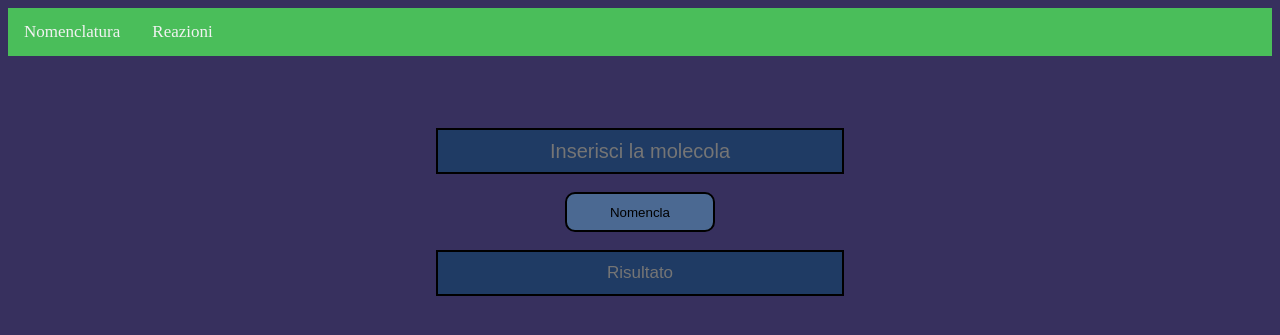
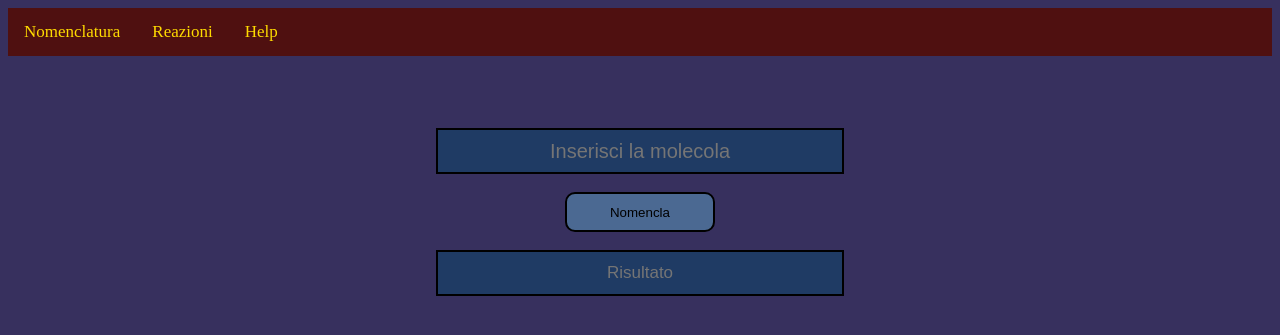
Before and after one commit to g1g1m1m1/nomenclatura, a Flask app: page / in a window 1280 px wide. Shown: the top 335 px of the page. Run offline with Flask 2, Linux system fonts and the light colour scheme.

Commit message:
modified style

```diff
--- a/static/css/main.css
+++ b/static/css/main.css
@@ -23,14 +23,13 @@ h1{
 }
 
 .topnav {
-    background-color: #4abe5a;
+    background-color: #4f1010;
     overflow: hidden;
   }
 
-  /* Style the links inside the navigation bar */
 .topnav a {
     float: left;
-    color: #f2f2f2;
+    color: #ffdb00;
     text-align: center;
     padding: 14px 16px;
     text-decoration: none;
@@ -41,12 +40,6 @@ h1{
     background-color: #ddd;
     color: black;
   }
-
-  /* Add a color to the active/current link
-.topnav a.active {
-    background-color: #4CAF50;
-    color: white;
-  }*/
 
 
 #send{
--- a/templates/index.html
+++ b/templates/index.html
@@ -11,6 +11,7 @@
     <div class="topnav">
         <a onclick="nomenclatura()">Nomenclatura</a>
         <a onclick="reazione()">Reazioni</a>
+        <a>Help</a>
       </div>
     <br>
     <br>
```
